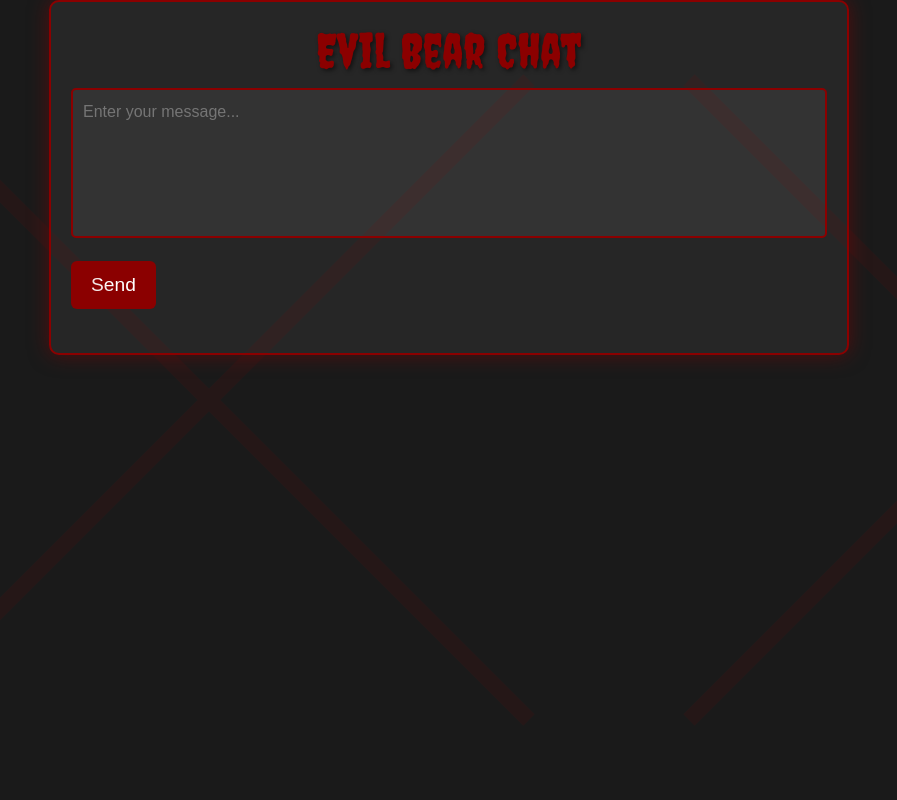
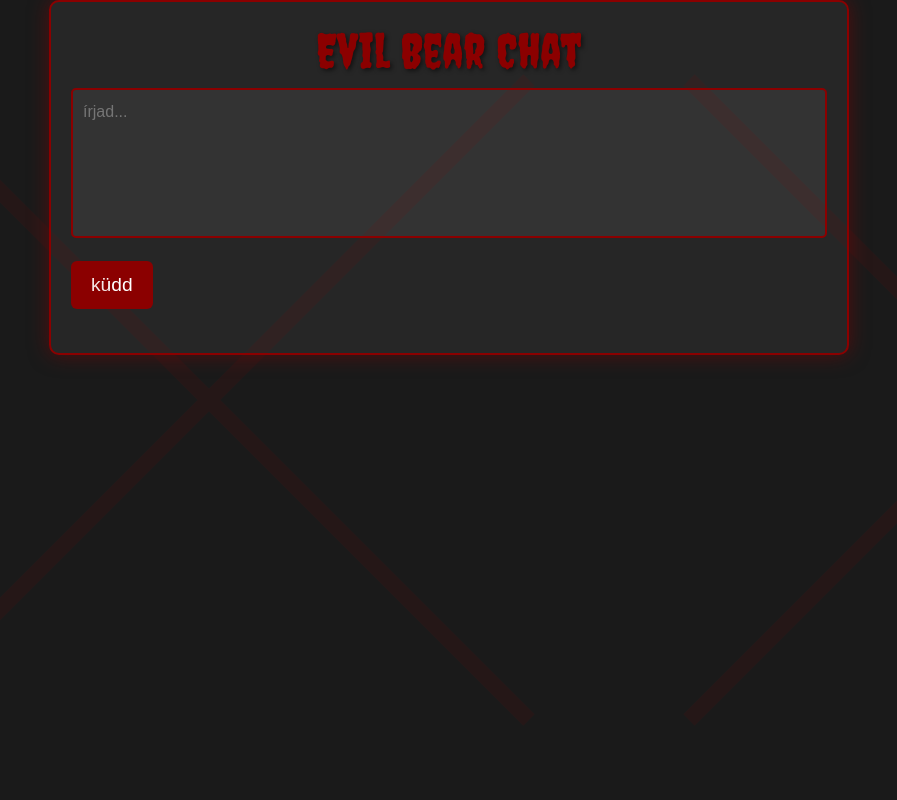
Before and after one commit to baromdoboz/test01, a Flask app: page /test in a window 1280 px wide. Shown: the whole page, without its empty margins (191-1088 px from the left). Run offline with Flask 3, Linux system fonts and the light colour scheme.

Commit message:
Update test.html

```diff
--- a/templates/test.html
+++ b/templates/test.html
@@ -98,21 +98,21 @@
         <h1>Evil Bear Chat</h1>
         <form method="POST" class="mb-4">
             <div class="mb-3">
-                <textarea name="message" placeholder="Enter your message...">{{ user_input or '' }}</textarea>
+                <textarea name="message" placeholder="írjad...">{{ user_input or '' }}</textarea>
             </div>
-            <button type="submit" class="btn btn-primary">Send</button>
+            <button type="submit" class="btn btn-primary">küdd</button>
         </form>
 
         {% if bot_response %}
             <div class="response">
-                <strong>Bot Response:</strong>
+                <strong>ai maci:</strong>
                 <p>{{ bot_response }}</p>
             </div>
         {% endif %}
 
         {% if error %}
             <div class="error">
-                <strong>Error:</strong>
+                <strong>hiba:</strong>
                 <p>{{ error }}</p>
             </div>
         {% endif %}
```
